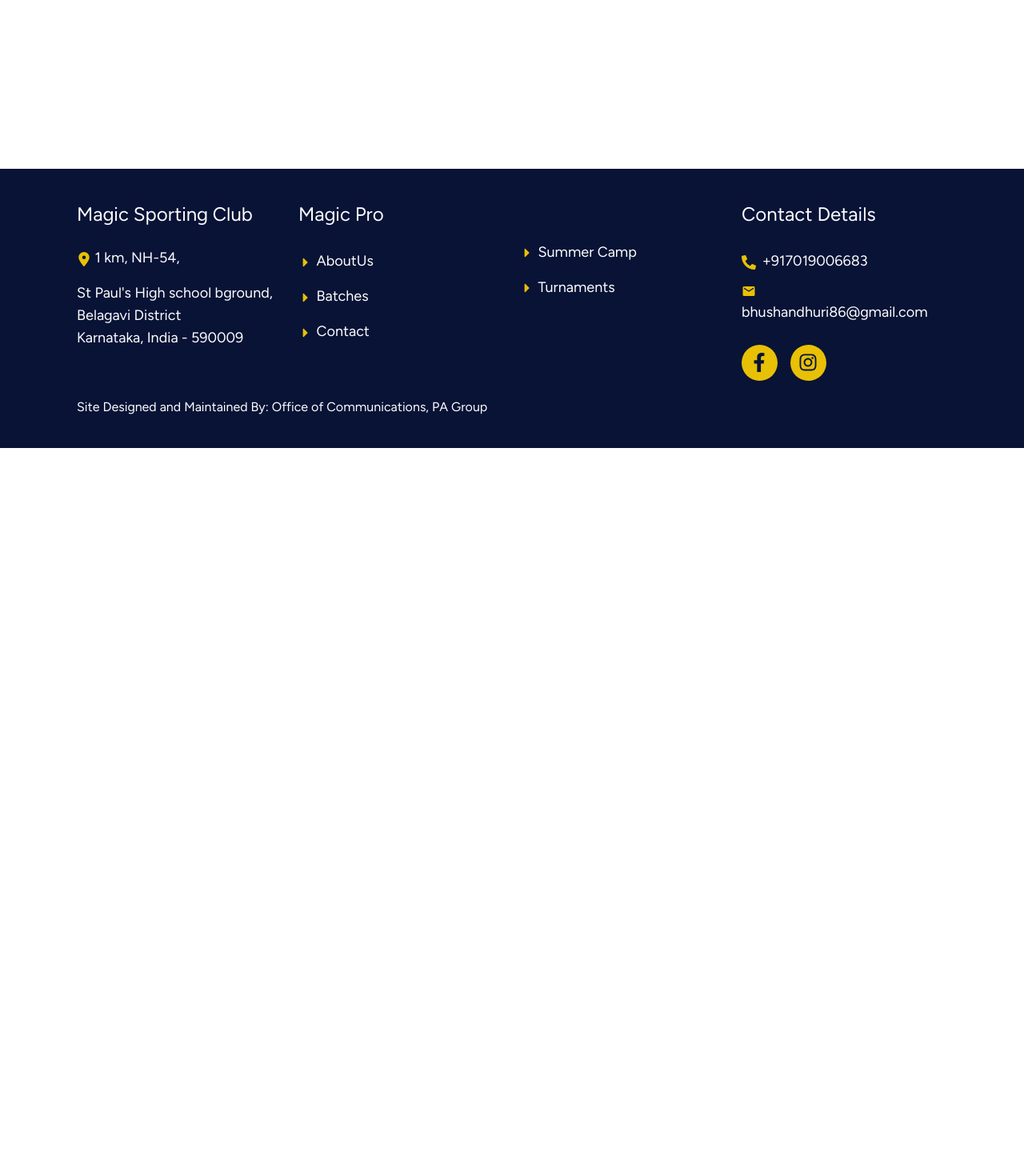
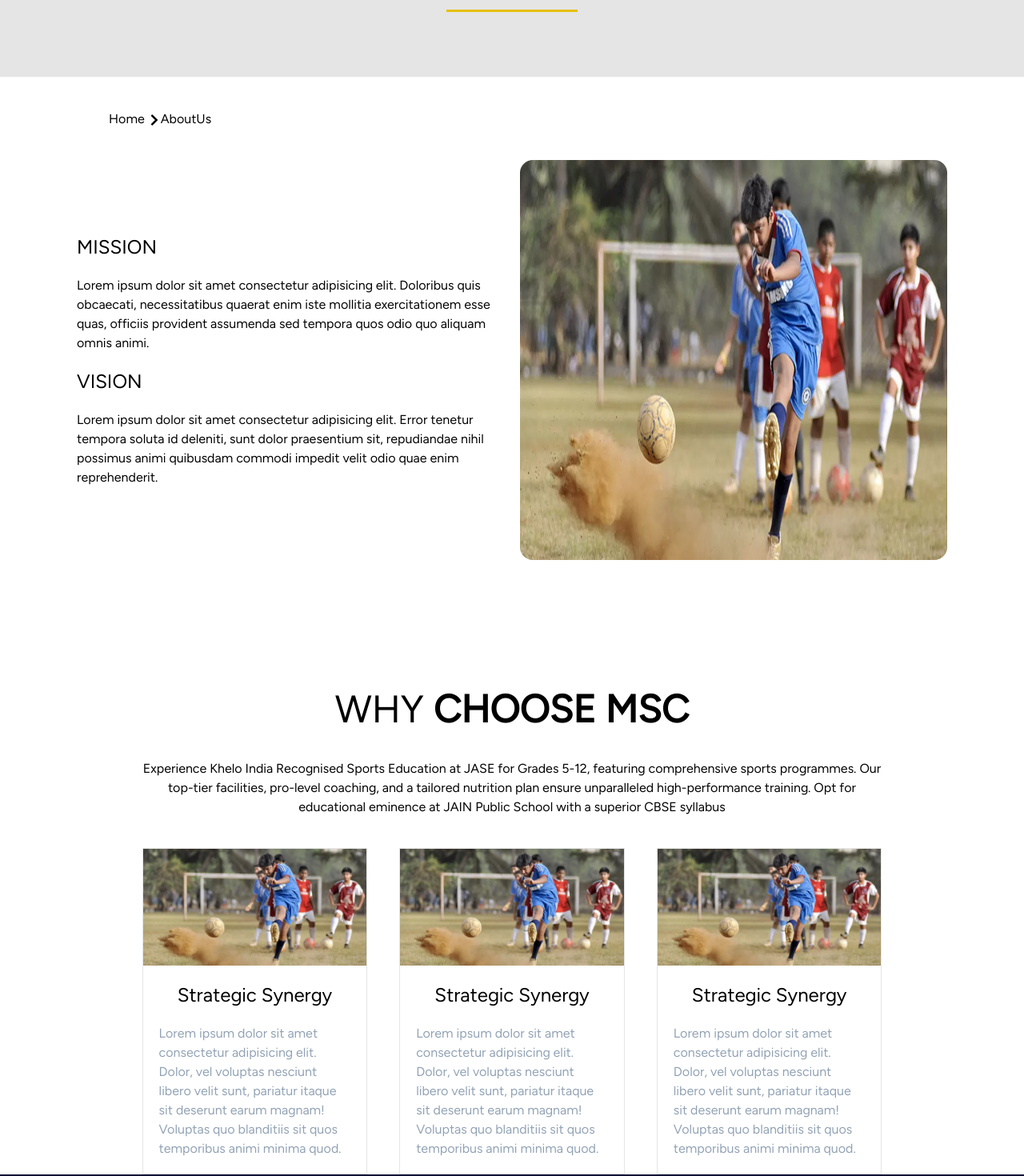
Before and after one commit to beashu77/magicsportingclub, a React (Create React App) app: page /aboutus in a window 1280 px wide. Shown: the part 240-1710 px from the top of the page at 80% size. Before the commit the page ends 800 px from the top, so only its background shows below. Built offline with nearby package versions, Linux system fonts and the light colour scheme; a small style sheet from the web is missing.

Commit message:
added About page top 2 sections

```diff
--- a/src/components/Footer.jsx
+++ b/src/components/Footer.jsx
@@ -8,7 +8,7 @@ import { FaFacebookF } from "react-icons/fa";
 import { FaInstagram } from "react-icons/fa";
 const Footer = () => {
   return (
-    <div className="bg-dark_blue text-white py-10 bottom-0 fixed w-full">
+    <div className="bg-dark_blue text-white py-10 ">
       <div className="flex flex-col lg:flex-row  justify-between w-[85%]  m-auto gap-5">
         <div className="lg:w-[25%] ">
           <p className="text-2xl">Magic Sporting Club</p>
--- a/src/pages/AboutUs.jsx
+++ b/src/pages/AboutUs.jsx
@@ -1,9 +1,96 @@
-import React from 'react'
+import React from "react";
+import AboutUsHero from "../asset/images/AboutUs.webp";
+import { FaChevronRight } from "react-icons/fa";
+import { Link } from "react-router-dom";
 
 const AboutUs = () => {
   return (
-    <div className='border border-black w-[85%] m-auto'>AboutUs</div>
-  )
-}
+    <div>
+      <div className="bg-light_grey p-24">
+        <p className="text-5xl text-center">
+          <span className="relative">
+            ABOUT US
+            <span className="absolute inset-x-0 bottom-[-10px] h-[3px] w-[70%] bg-yellow_dark m-auto"></span>
+          </span>
+        </p>
+      </div>
 
-export default AboutUs
+      <div className="w-[85%] m-auto">
+        <p className="p-10 block">
+          {" "}
+          <Link to="/">Home</Link> <FaChevronRight className="inline" />
+          <Link to="/aboutus">AboutUs</Link>
+        </p>
+
+        <div className="flex flex-col space-between lg:flex-row-reverse gap-5">
+          <div className="lg:w-[50%]">
+            <img
+              src={AboutUsHero}
+              alt="Hero image"
+              className="w-[100%] rounded-2xl lg:h-[500px]"
+            />
+          </div>
+          <div className="lg:w-[50%] flex flex-col justify-center gap-5">
+            <p className="text-2xl">MISSION</p>
+            <p>
+              Lorem ipsum dolor sit amet consectetur adipisicing elit. Doloribus
+              quis obcaecati, necessitatibus quaerat enim iste mollitia
+              exercitationem esse quas, officiis provident assumenda sed tempora
+              quos odio quo aliquam omnis animi.
+            </p>
+
+            <p className="text-2xl">VISION</p>
+            <p>
+              Lorem ipsum dolor sit amet consectetur adipisicing elit. Error
+              tenetur tempora soluta id deleniti, sunt dolor praesentium sit,
+              repudiandae nihil possimus animi quibusdam commodi impedit velit
+              odio quae enim reprehenderit.
+            </p>
+          </div>
+        </div>
+
+        <div className="w-[85%] m-auto text-center mt-40">
+          <p className="text-5xl font-light pb-10">
+            {" "}
+            WHY
+            <span className="font-bold"> CHOOSE MSC</span>
+          </p>
+
+          <p className="pb-10">
+            Experience Khelo India Recognised Sports Education at JASE for
+            Grades 5-12, featuring comprehensive sports programmes. Our top-tier
+            facilities, pro-level coaching, and a tailored nutrition plan ensure
+            unparalleled high-performance training. Opt for educational eminence
+            at JAIN Public School with a superior CBSE syllabus
+          </p>
+
+          <div className="flex flex-col lg:flex-row gap-10 text-center">
+            <div className="border border-light_grey">
+              <img src={AboutUsHero} alt="images"/>
+
+              <p className="pt-5 text-2xl">Strategic Synergy</p>
+
+              <p className="text-left p-5 text-dark_grey">Lorem ipsum dolor sit amet consectetur adipisicing elit. Dolor, vel voluptas nesciunt libero velit sunt, pariatur itaque sit deserunt earum magnam! Voluptas quo blanditiis sit quos temporibus animi minima quod.</p>
+            </div>
+            <div className="border border-light_grey">
+              <img src={AboutUsHero} alt="images"/>
+
+              <p className="pt-5 text-2xl">Strategic Synergy</p>
+
+              <p className="text-left p-5 text-dark_grey">Lorem ipsum dolor sit amet consectetur adipisicing elit. Dolor, vel voluptas nesciunt libero velit sunt, pariatur itaque sit deserunt earum magnam! Voluptas quo blanditiis sit quos temporibus animi minima quod.</p>
+            </div>
+            <div className="border border-light_grey">
+              <img src={AboutUsHero} alt="images"/>
+
+              <p className="pt-5 text-2xl">Strategic Synergy</p>
+
+              <p className="text-left p-5 text-dark_grey">Lorem ipsum dolor sit amet consectetur adipisicing elit. Dolor, vel voluptas nesciunt libero velit sunt, pariatur itaque sit deserunt earum magnam! Voluptas quo blanditiis sit quos temporibus animi minima quod.</p>
+            </div>
+          </div>
+        </div>
+      </div>
+    </div>
+  );
+};
+
+export default AboutUs;
--- a/tailwind.config.js
+++ b/tailwind.config.js
@@ -18,6 +18,8 @@ module.exports = {
       // #138fc9 //light-blue
 
       dark_blue:'#081336',
+      light_grey:'#e5e5e5',
+      dark_grey:'#91a2b4',
       yellow:'#a0a127',
       yellow_dark:'#e8c006',
       light_blue:'#138fc9',
```
Also changed, not shown: src/asset/images/AboutUs.webp (added).
